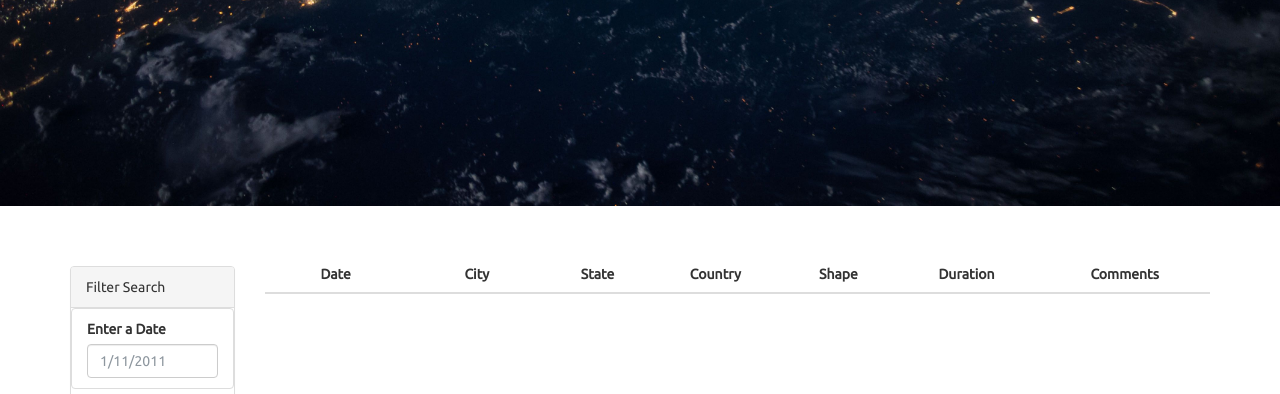
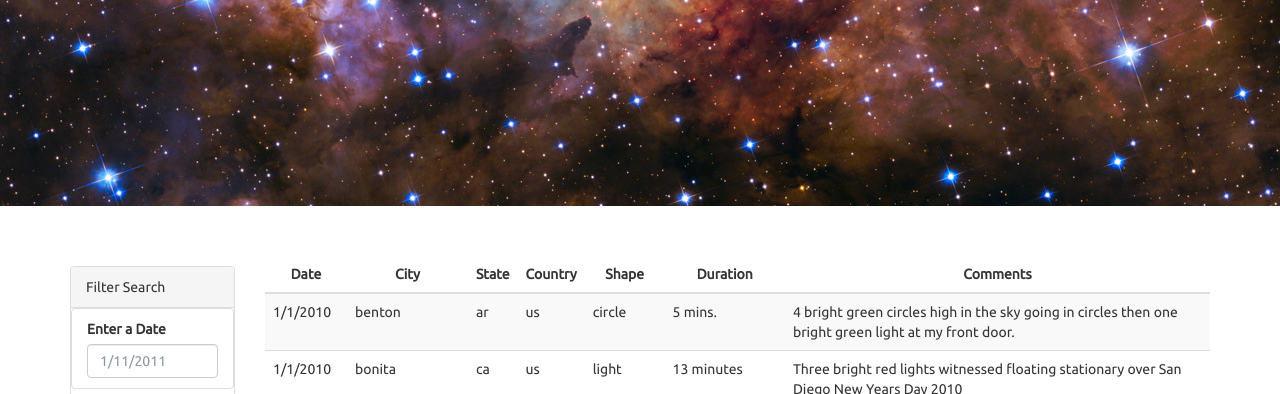
Before and after one commit to JKx2020/javascript-challenge, a plain HTML site: page index.html in a window 1280 px wide. Shown: the part 406-800 px from the top of the page. Drawn offline with nearby package versions, Linux system fonts and the light colour scheme.

Commit message:
html table

```diff
--- a/static/css/style.css
+++ b/static/css/style.css
@@ -98,7 +98,7 @@ select {
   padding: 20px;
   margin: 0;
   background: black;
-  background-image: url("../images/nasa.jpg");
+  background-image: url("../images/heic1509a.jpg");
   background-attachment: fixed;
   background-position: bottom center;
   background-size: cover;
--- a/static/js/app.js
+++ b/static/js/app.js
@@ -1,4 +1,19 @@
+////CREATE TABLE
+
 // from data.js
 var tableData = data;
 
-// YOUR CODE HERE!
+// create a variable to reference the table body from the html
+var tbody = d3.select("tbody");
+
+//loop through the data and append tr & td to the tbody with the data object data
+data.forEach(sighting => {
+    //set row variable and append the table row before you loop through the objects data so that all the data will be 'inline' instead of show up in a column
+    var row = tbody.append("tr");
+
+    Object.entries(sighting).forEach(([key, value]) => {
+        var cell = row.append("td");
+        cell.text(value);
+
+    });
+})
```
Also changed, not shown: static/images/heic1509a.jpg (added).
